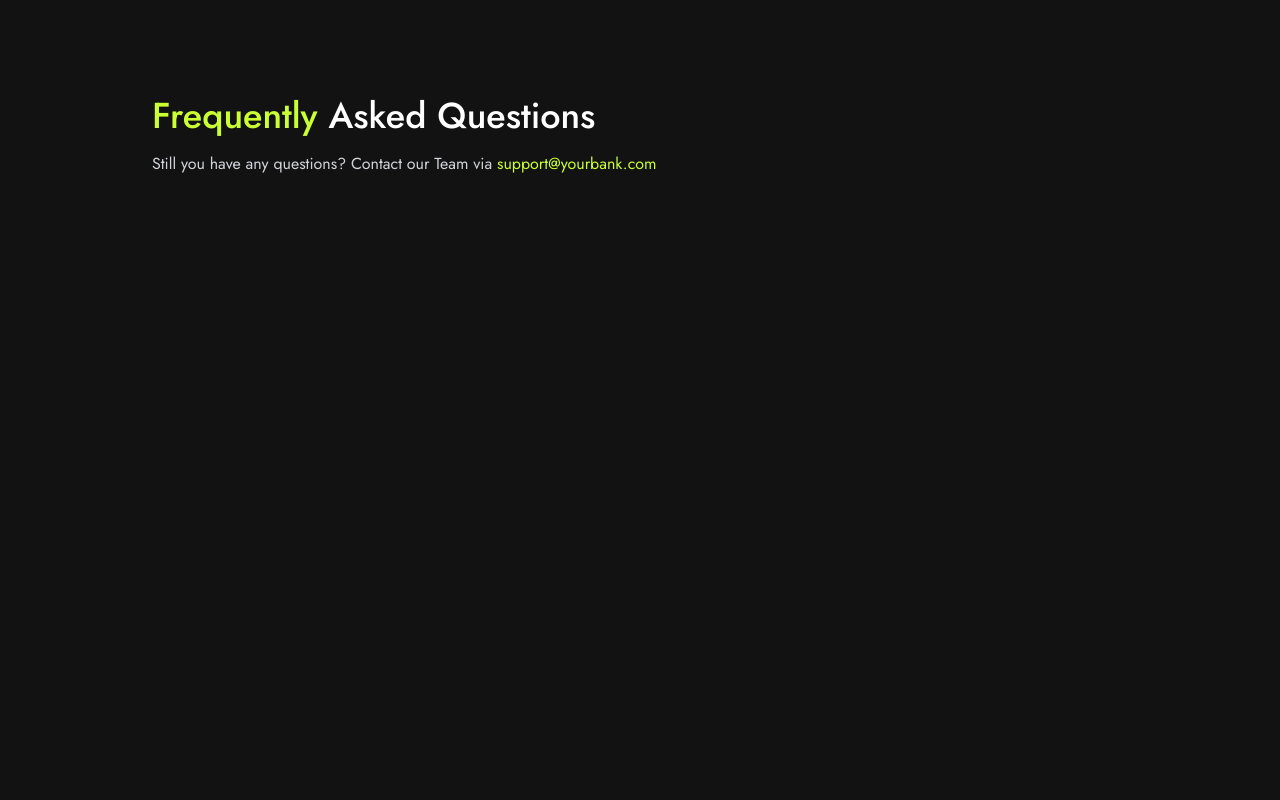
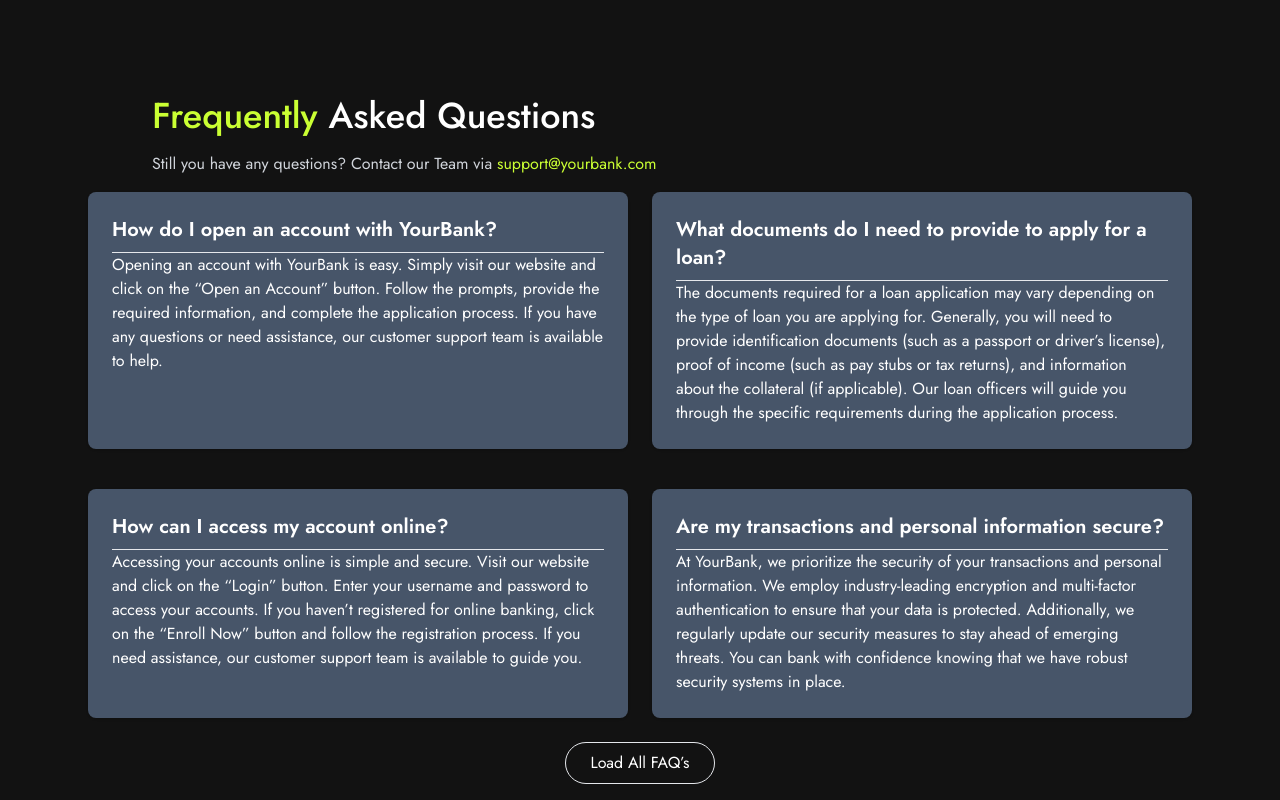
Before and after one commit to Cody-nas/YourBanK-App, a React (Vite) app: page / in a window 1280 px wide. Shown: the part 2578-3378 px from the top of the page. Before the commit the page ends 2770 px from the top, so only its background shows below. Built offline with nearby package versions, Linux system fonts and the light colour scheme.

Commit message:
Add FAQ section with multiple questions and answers; adjust spacing in UseCases component

```diff
--- a/src/components/FAQ.jsx
+++ b/src/components/FAQ.jsx
@@ -14,8 +14,81 @@
             Still you have any questions? Contact our Team via <a href="support@yourbank.com" className='text-grn'>support@yourbank.com</a>
           </p>
         </div>
+
+
+        <div className='grid grid-cols-1 md:grid-cols-2 gap-6'>
+          {/* faq 1 */}
+          <div className='bg-slate-600 p-6 rounded-lg shadow mt-4'>
+            <h3 className='text-xl font-semibold mb-2'>
+              How do I open an account with YourBank?
+            </h3>
+            <hr />
+            <p>
+              Opening an account with YourBank is easy. Simply visit our website and
+              click on the “Open an Account” button. Follow the prompts, provide the
+              required information, and complete the application process. If you
+              have any questions or need assistance, our customer support team is
+              available to help.
+            </p>
+          </div>
+
+          {/* faq 2 */}
+          <div className='bg-slate-600 p-6 rounded-lg shadow mt-4'>
+            <h3 className='text-xl font-semibold mb-2'>
+              What documents do I need to provide to apply for a loan?
+            </h3>
+            <hr />
+            <p>
+              The documents required for a loan application may vary depending on
+              the type of loan you are applying for. Generally, you will need to
+              provide identification documents (such as a passport or driver’s
+              license), proof of income (such as pay stubs or tax returns), and
+              information about the collateral (if applicable). Our loan officers
+              will guide you through the specific requirements during the
+              application process.
+            </p>
+          </div>
+
+          {/* faq 3 */}
+          <div className='bg-slate-600 p-6 rounded-lg shadow mt-4'>
+            <h3 className='text-xl font-semibold mb-2'>
+              How can I access my account online?
+            </h3>
+            <hr />
+            <p>
+              Accessing your accounts online is simple and secure. Visit our website
+              and click on the “Login” button. Enter your username and password to
+              access your accounts. If you haven’t registered for online banking,
+              click on the “Enroll Now” button and follow the registration process.
+              If you need assistance, our customer support team is available to
+              guide you.
+            </p>
+          </div>
+
+          {/* faq 4 */}
+          <div className='bg-slate-600 p-6 rounded-lg shadow mt-4'>
+            <h3 className='text-xl font-semibold mb-2'>
+              Are my transactions and personal information secure?
+            </h3>
+            <hr />
+            <p>
+              At YourBank, we prioritize the security of your transactions and
+              personal information. We employ industry-leading encryption and
+              multi-factor authentication to ensure that your data is protected.
+              Additionally, we regularly update our security measures to stay ahead
+              of emerging threats. You can bank with confidence knowing that we have
+              robust security systems in place.
+            </p>
+          </div>
+        </div>
+
+        <div className='mt-6 text-center'>
+          <button className=" border text-white px-6 py-2 rounded-full focus:outline-none focus:ring-2 focus:ring-gray-700">
+            Load All FAQ’s
+          </button>
+        </div>
       </div>
-    </div>
+    </div >
   )
 }
 
--- a/src/components/UseCases.jsx
+++ b/src/components/UseCases.jsx
@@ -115,7 +115,7 @@
                 <p className="text-gray-300 text-sm">Reducing financial burdens</p>
               </div>
             </div>
-            <div className="mt-6">
+            <div className=" mt-6">
               <button className=" border text-white px-6 py-2 rounded-full focus:outline-none focus:ring-2 focus:ring-gray-700">
                 Learn more
               </button>
```
